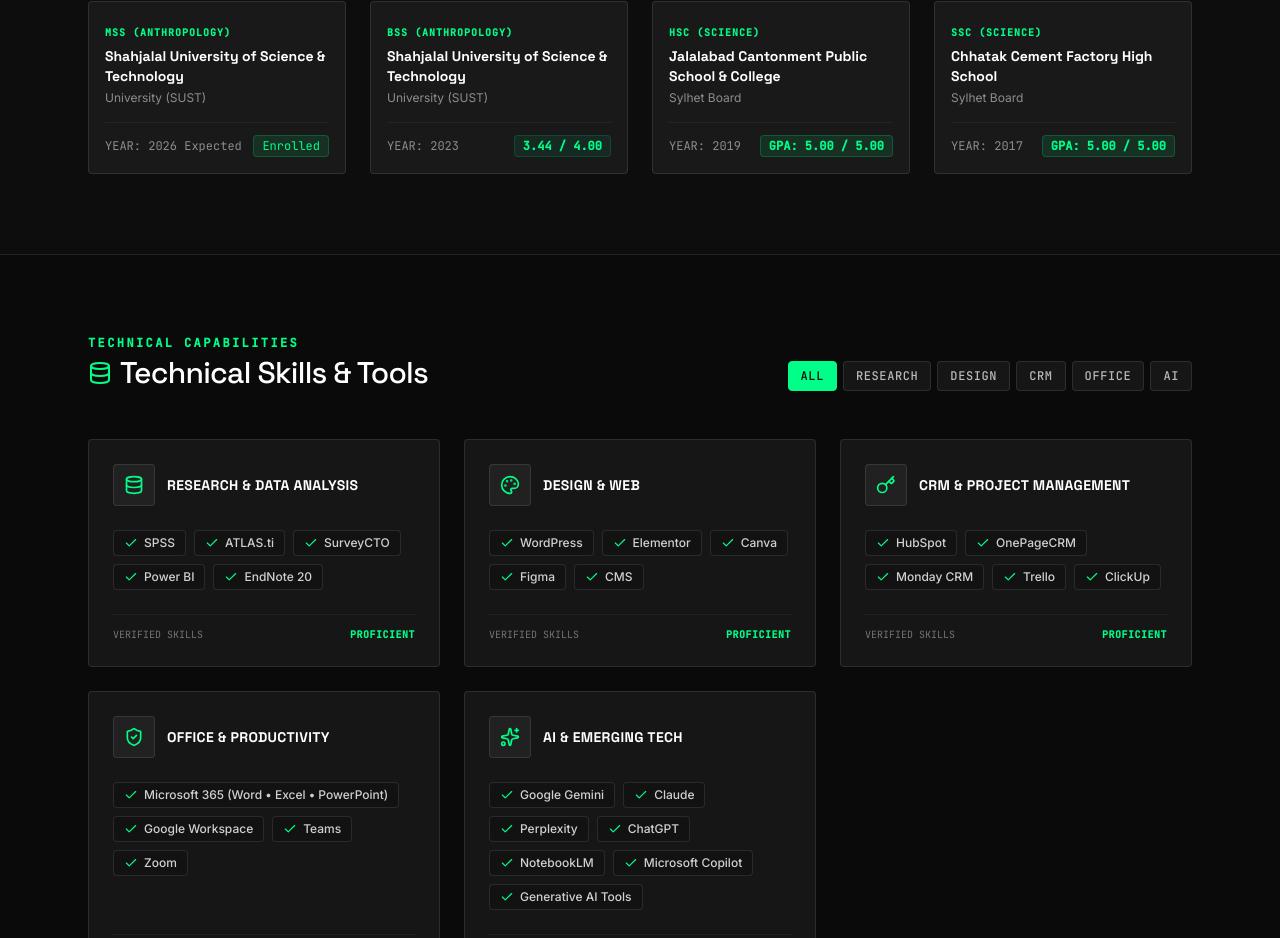
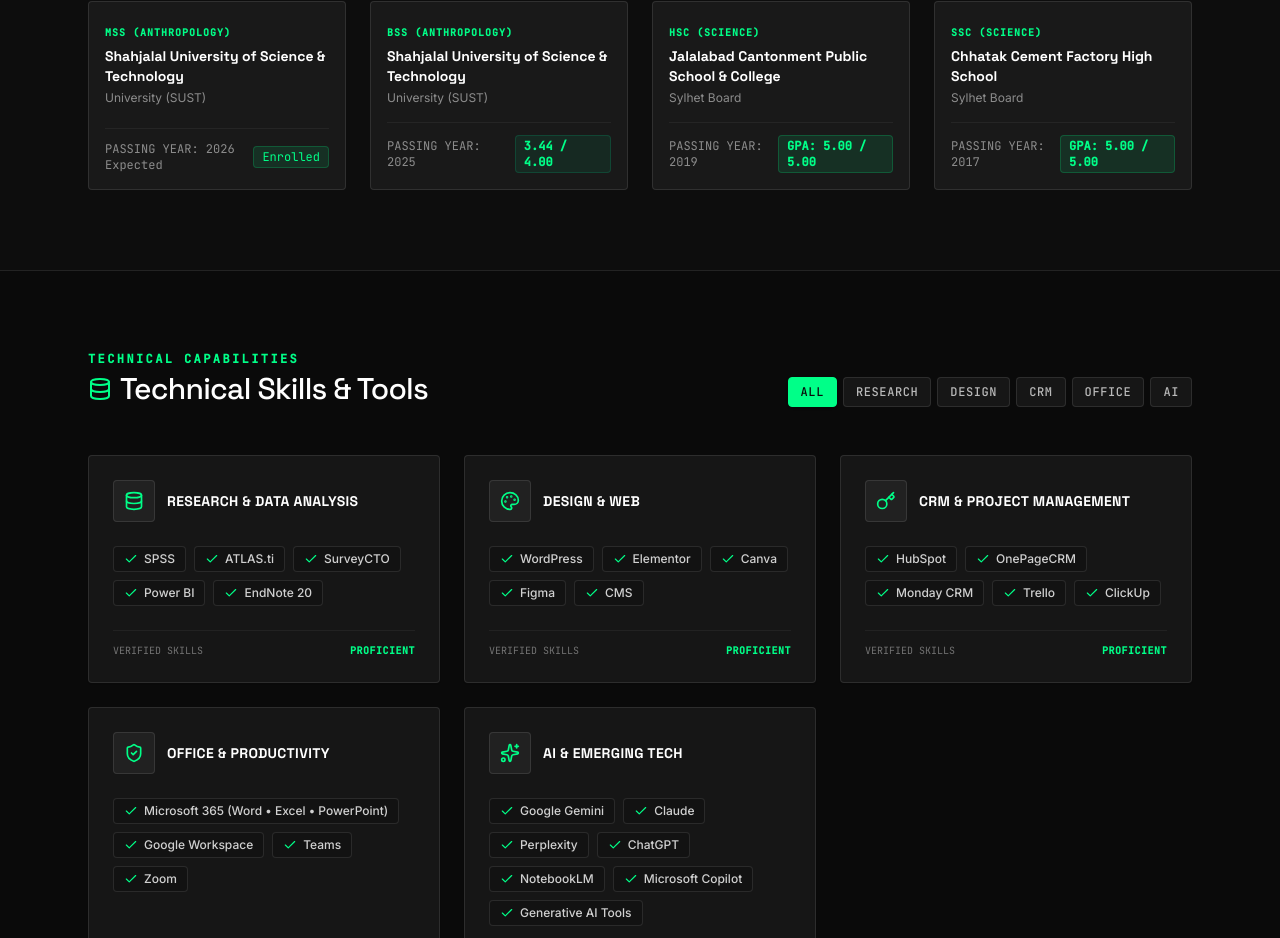
Before and after one commit to Anthrowebs/Portfolio-G.H., a React (Vite) app: page / in a window 1280 px wide. Shown: the part 2002-2940 px from the top of the page. Built offline with nearby package versions, Linux system fonts and the light colour scheme.

Commit message:
Update education labels to Passing Year and fix BSS year to 2025

```diff
--- a/src/components/About.tsx
+++ b/src/components/About.tsx
@@ -136,7 +136,7 @@
                 <p className="text-xs text-white/50 font-sans mt-1">University (SUST)</p>
               </div>
               <div className="mt-4 pt-3 border-t border-white/5 flex justify-between items-center text-xs text-white/50 font-mono">
-                <span>YEAR: 2026 Expected</span>
+                <span>PASSING YEAR: 2026 Expected</span>
                 <span className="bg-brand-500/10 text-brand-500 px-2 py-0.5 rounded-sm border border-brand-500/20">Enrolled</span>
               </div>
             </div>
@@ -148,7 +148,7 @@
                 <p className="text-xs text-white/50 font-sans mt-1">University (SUST)</p>
               </div>
               <div className="mt-4 pt-3 border-t border-white/5 flex justify-between items-center text-xs text-white/50 font-mono">
-                <span>YEAR: 2023</span>
+                <span>PASSING YEAR: 2025</span>
                 <span className="bg-emerald-500/10 text-brand-500 px-2 py-0.5 rounded-sm border border-emerald-500/20 font-semibold">3.44 / 4.00</span>
               </div>
             </div>
@@ -160,7 +160,7 @@
                 <p className="text-xs text-white/50 font-sans mt-1">Sylhet Board</p>
               </div>
               <div className="mt-4 pt-3 border-t border-white/5 flex justify-between items-center text-xs text-white/50 font-mono">
-                <span>YEAR: 2019</span>
+                <span>PASSING YEAR: 2019</span>
                 <span className="bg-brand-500/10 text-brand-500 px-2 py-0.5 rounded-sm border border-brand-500/20 font-semibold">GPA: 5.00 / 5.00</span>
               </div>
             </div>
@@ -172,7 +172,7 @@
                 <p className="text-xs text-white/50 font-sans mt-1">Sylhet Board</p>
               </div>
               <div className="mt-4 pt-3 border-t border-white/5 flex justify-between items-center text-xs text-white/50 font-mono">
-                <span>YEAR: 2017</span>
+                <span>PASSING YEAR: 2017</span>
                 <span className="bg-brand-500/10 text-brand-500 px-2 py-0.5 rounded-sm border border-brand-500/20 font-semibold">GPA: 5.00 / 5.00</span>
               </div>
             </div>
```
